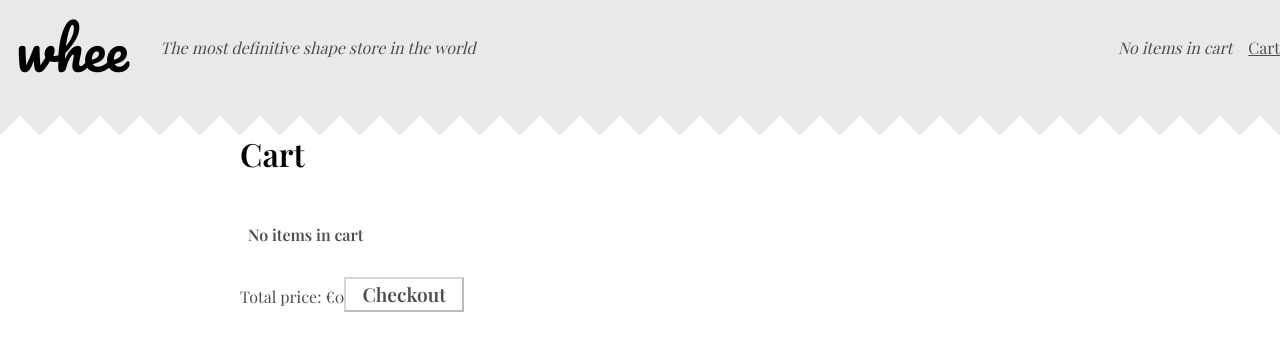
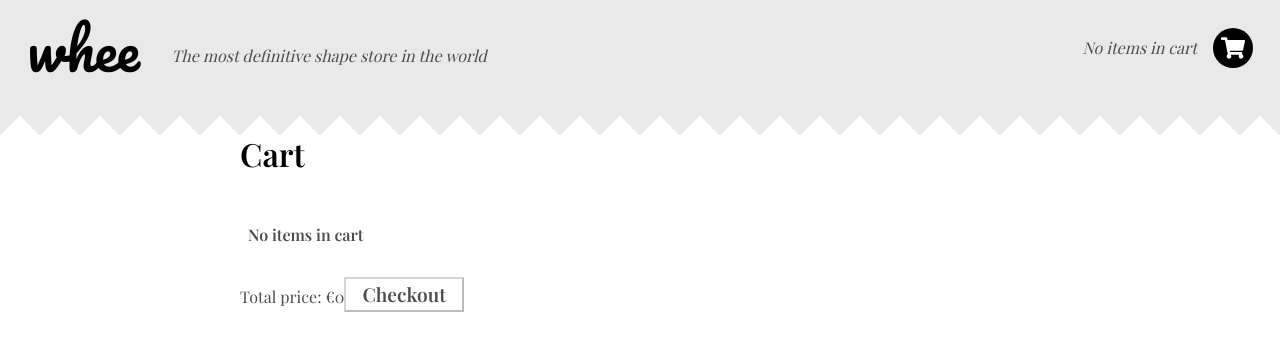
Before and after one commit to Owlaukka/whee-shop, a React app: page /cart in a window 1280 px wide. Shown: the top 350 px of the page. Built offline with nearby package versions, Linux system fonts and the light colour scheme; the HTML template or start-up script is replaced by a standard one; a web font is replaced by a local one.

Commit message:
added shopping cart icon and a bubble for it. and fixed some styling for the nav

```diff
--- a/package.json
+++ b/package.json
@@ -21,6 +21,7 @@
     "prettier": "^2.2.1",
     "react": "^17.0.1",
     "react-dom": "^17.0.1",
+    "react-icons": "^4.1.0",
     "react-router-dom": "^5.2.0"
   },
   "devDependencies": {
--- a/src/NavBar/NavBar.tsx
+++ b/src/NavBar/NavBar.tsx
@@ -1,6 +1,7 @@
 import React, { useContext } from 'react';
 import { Link } from 'react-router-dom';
 import styled from '@emotion/styled';
+import { FaShoppingCart } from 'react-icons/fa';
 
 import { ITheme } from '../theme';
 import ShoppingCartContext from '../ShoppingCart/ShoppingCartContext';
@@ -29,7 +30,7 @@ const Nav = styled('nav')<any>(({ theme }: { theme: ITheme }) => ({
 }));
 
 const NavItemList = styled.ul({
-  margin: 0,
+  margin: '0 1.7rem',
   padding: 0,
   listStyle: 'none',
   height: '100%',
@@ -42,6 +43,7 @@ const NavItem = styled.li({
 });
 
 const LogoNavItem = styled(NavItem)({
+  paddingLeft: 0,
   a: {
     textDecoration: 'none',
   },
@@ -56,12 +58,56 @@ const Logo = styled.h1({
 
 const TaglineNavItem = styled(NavItem)({
   fontStyle: 'italic',
+  paddingBottom: 0,
 });
 
 const CartNavItem = styled(NavItem)({
   marginLeft: 'auto',
   fontStyle: 'italic',
 });
+
+const ToCartNavItem = styled(NavItem)(
+  ({ theme, itemCount }: { theme?: ITheme; itemCount: number }) => ({
+    backgroundColor: 'black',
+    padding: '0.5rem',
+    borderRadius: '50%',
+    fontSize: '1.5rem',
+    transition: 'transform 200ms',
+    position: 'relative',
+    '&:hover': {
+      backgroundColor: theme!.colors.text,
+      transform: 'scale(1.1)',
+    },
+    '&:active': {
+      transform: 'scale(0.8)',
+    },
+    path: {
+      // icon color
+      color: '#FFF',
+    },
+    ...(itemCount > 0 && {
+      '&:before': {
+        content: `"${itemCount}"`,
+        backgroundColor: theme?.colors.accent,
+        position: 'absolute',
+        bottom: itemCount > 9 ? '-0.5rem' : '-0.1rem',
+        left: itemCount > 9 ? '-0.5rem' : '-0.1rem',
+        borderRadius: '50%',
+        height: itemCount > 9 ? '1.4rem' : '1rem',
+        width: itemCount > 9 ? '1.4rem' : '1rem',
+        lineHeight: itemCount > 9 ? '1rem' : '0.6rem',
+        textAlign: 'center',
+        fontSize: '1.1rem',
+      },
+    }),
+  })
+);
+
+const ToCartLink = styled(Link)({
+  display: 'flex',
+});
+
+const CartIcon = styled(FaShoppingCart)({});
 
 const resolveCartItemCountText = (cartCount: number): string => {
   if (cartCount === 0) return 'No items in cart';
@@ -82,7 +128,11 @@ const NavBar = () => {
           The most definitive shape store in the world
         </TaglineNavItem>
         <CartNavItem>{resolveCartItemCountText(cartItems.length)}</CartNavItem>
-        <Link to="/cart">Cart</Link>
+        <ToCartNavItem id="Cart" itemCount={cartItems.length}>
+          <ToCartLink to="/cart">
+            <CartIcon />
+          </ToCartLink>
+        </ToCartNavItem>
       </NavItemList>
     </Nav>
   );
--- a/src/Product/ProductView.tsx
+++ b/src/Product/ProductView.tsx
@@ -7,7 +7,7 @@ import { fetchProducts, IProduct } from './ProductService';
 
 const ProductList = styled('ul')({
   margin: 0,
-  padding: '2rem 0.5rem',
+  padding: '3rem 0.5rem',
   listStyle: 'none',
   '> :not(:last-child)': {
     marginBottom: '2rem',
--- a/src/ShoppingCart/ShoppingCartView.tsx
+++ b/src/ShoppingCart/ShoppingCartView.tsx
@@ -14,6 +14,10 @@ const CartItemList = styled('ul')({
   '> :not(:last-child)': {
     marginBottom: '2rem',
   },
+});
+
+const NoItems = styled('span')({
+  fontWeight: 'bold',
 });
 
 const ShoppingCartView = () => {
@@ -33,7 +37,7 @@ const ShoppingCartView = () => {
     <>
       <h1>Cart</h1>
       <CartItemList>
-        {cartItems.length === 0 && <b>No items in cart</b>}
+        {cartItems.length === 0 && <NoItems>No items in cart</NoItems>}
         {cartItems.map((item) => (
           <ShoppingCartItem key={item.id} item={item} />
         ))}
```
Also changed, not shown: 1 other file (tests, documents, lock files or other folders).
